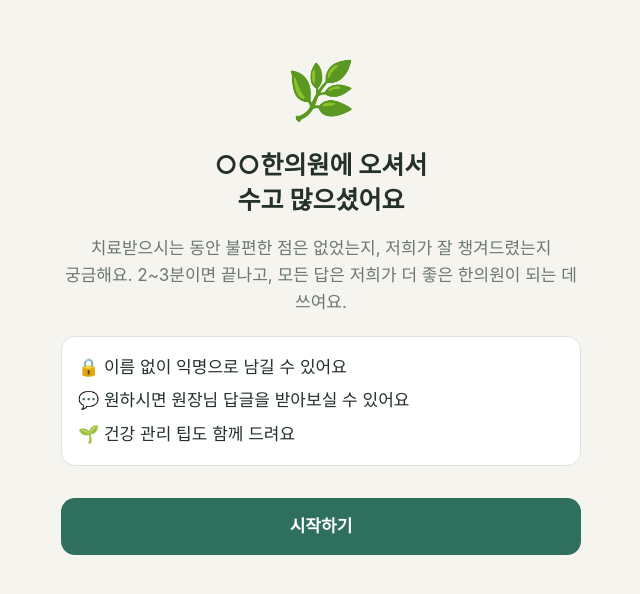
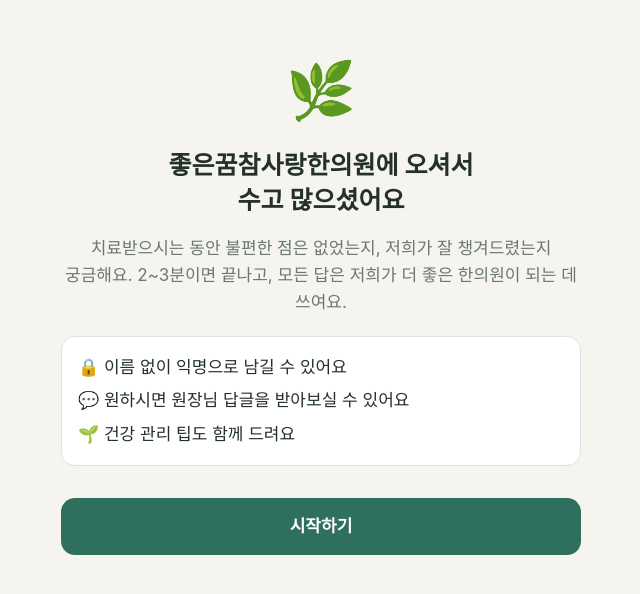
Before and after one commit to ljh769-create/myapp1, a website: page public/index.html in a window 1280 px wide. Shown: the whole page, without its empty margins (319-959 px from the left). Drawn offline with Linux system fonts and the light colour scheme.

Commit message:
한의원 이름 반영 및 후기 선택지 보강
Co-Authored-By: Claude Sonnet 5.5 <noreply@anthropic.com>
Claude-Session: https://claude.ai/code/session_01W6CKYWSvNvf11rkwa1pE9w

```diff
--- a/public/config.js
+++ b/public/config.js
@@ -1,6 +1,6 @@
 // ✏️ 한의원 이름과 질문은 이 파일에서 자유롭게 수정하세요.
 window.CLINIC = {
-  name: '○○한의원',          // ← 한의원 이름으로 바꾸세요
+  name: '좋은꿈참사랑한의원',
   doctor: '원장',
   phone: '',                  // 선택: 걱정되는 증상이 있을 때 안내할 전화번호
 };
@@ -9,8 +9,8 @@ window.CLINIC = {
 window.OPTIONS = {
   treatments: ['침', '뜸', '부항', '약침', '추나', '한약', '물리치료', '다이어트', '기타'],
   visitCount: ['오늘 처음', '2~5회째', '6회 이상', '치료 끝(종료)'],
-  good: ['자세한 설명', '친절한 말투', '꼼꼼한 진찰', '치료 효과', '편안한 분위기', '깨끗한 환경', '짧은 대기', '생활 조언'],
-  bad: ['설명이 부족', '대기가 길었어요', '치료 중 불편/통증', '비용이 궁금', '예약이 어려워요', '공간·시설', '말투/태도', '없어요'],
+  good: ['자세한 설명', '직원분들 친절', '꼼꼼한 진찰', '침·추나 치료 효과', '합리적인 비용', '편안한 분위기', '깨끗한 환경', '짧은 대기', '생활 조언'],
+  bad: ['설명이 부족', '대기가 길었어요', '대기 공간이 좁아요', '치료 중 불편/통증', '비용이 궁금', '예약이 어려워요', '공간·시설', '말투/태도', '없어요'],
   learn: ['식습관', '운동·스트레칭', '수면', '스트레스', '한약 복용법', '재발 예방', '자세·생활습관', '계절 건강관리'],
 };
 
--- a/public/index.html
+++ b/public/index.html
@@ -5,7 +5,7 @@
   <meta name="viewport" content="width=device-width, initial-scale=1, viewport-fit=cover">
   <meta name="theme-color" content="#2f6f5e">
   <meta name="apple-mobile-web-app-capable" content="yes">
-  <meta name="apple-mobile-web-app-title" content="치료 후기">
+  <meta name="apple-mobile-web-app-title" content="좋은꿈참사랑 후기">
   <link rel="manifest" href="/manifest.webmanifest">
   <link rel="icon" href="/icons/icon.svg" type="image/svg+xml">
   <link rel="apple-touch-icon" href="/icons/icon-180.png">
```
Also changed, not shown: public/manifest.webmanifest.
